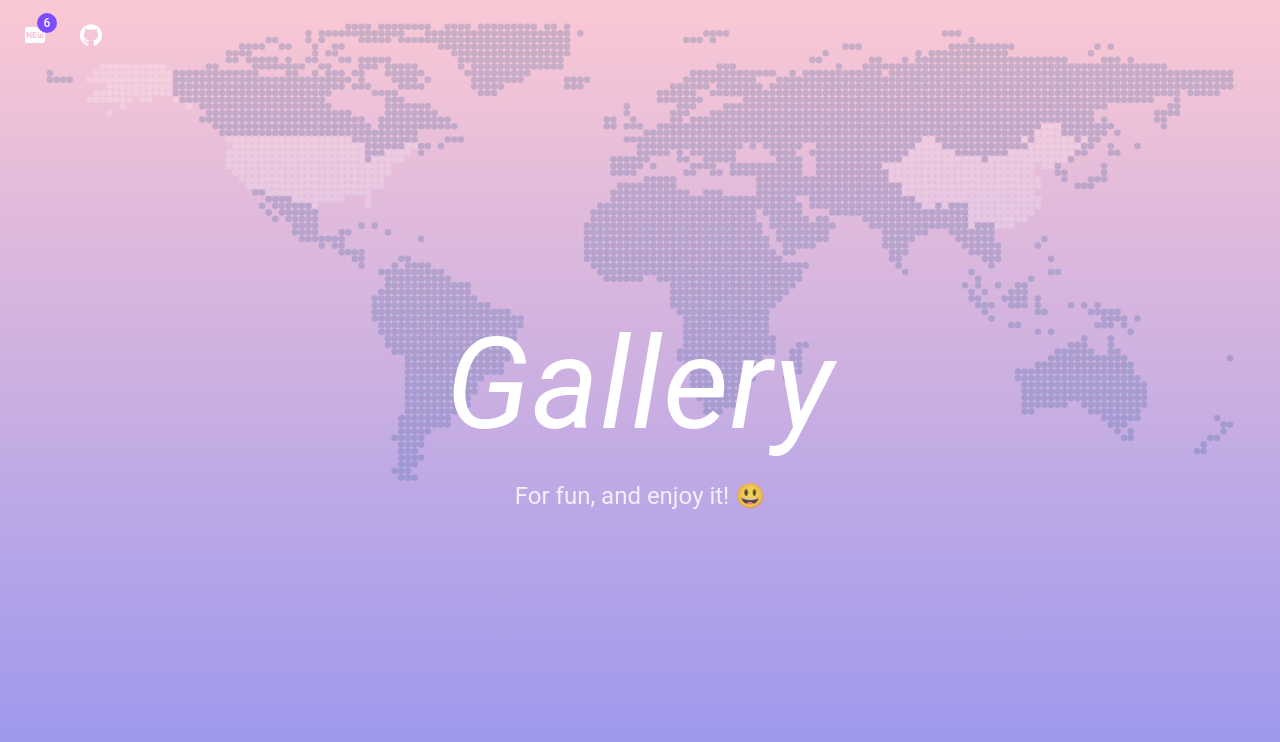
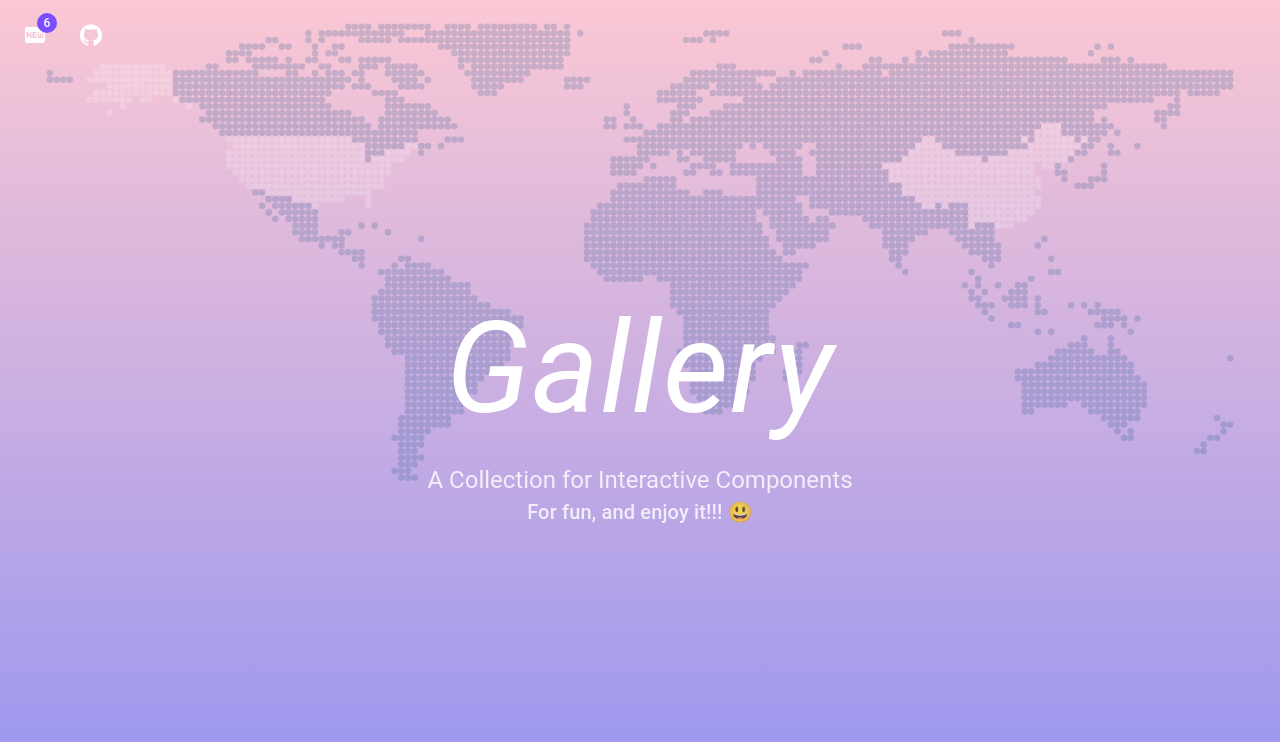
Before and after one commit to sxiong5/Gallery, a React (Create React App) app: page /#/ in a window 1280 px wide. Shown: the top 742 px of the page. Built offline with nearby package versions, Linux system fonts and the light colour scheme.

Commit message:
ci: update the instruction

```diff
--- a/src/components/layout/Start.tsx
+++ b/src/components/layout/Start.tsx
@@ -82,7 +82,8 @@ const Start: React.FC<StartProps> = ({ history, demoIndex }) => {
 					Click to Start
 				</StartButton>
 			</StarWrapper>
-			<Instruction variant='h5'>For fun, and enjoy it! 😃</Instruction>
+			<Instruction variant='h5'>A Collection for Interactive Components</Instruction>
+			<Instruction variant='h6'>For fun, and enjoy it!!! 😃</Instruction>
 		</>
 	);
 };
```
